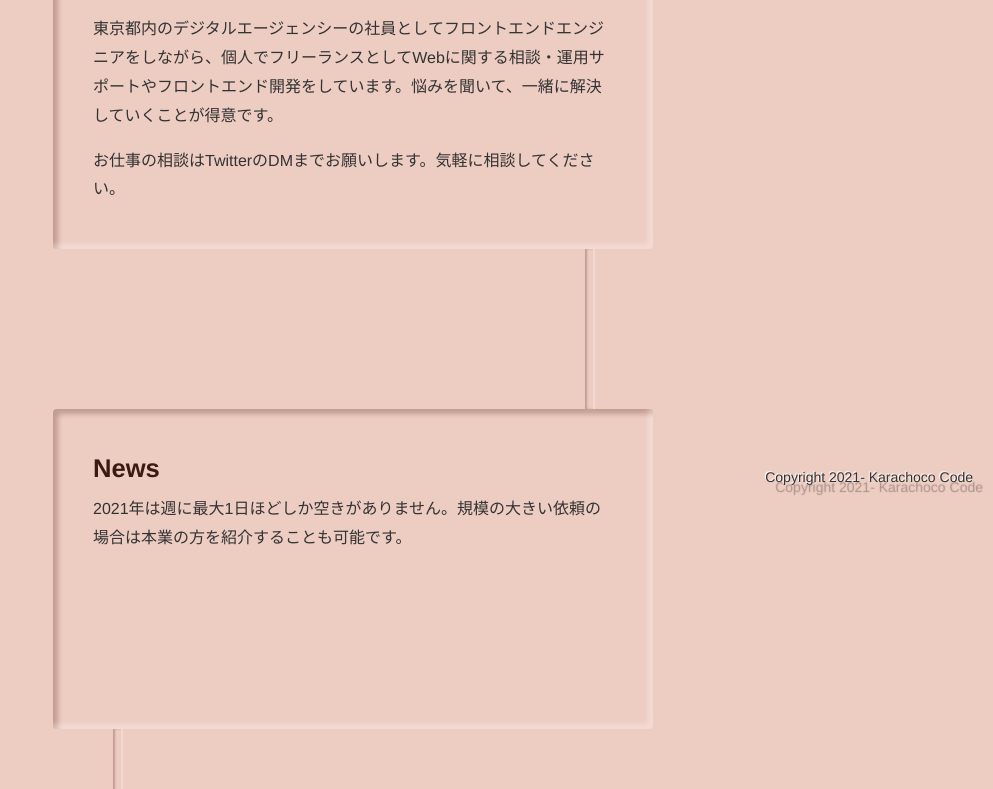
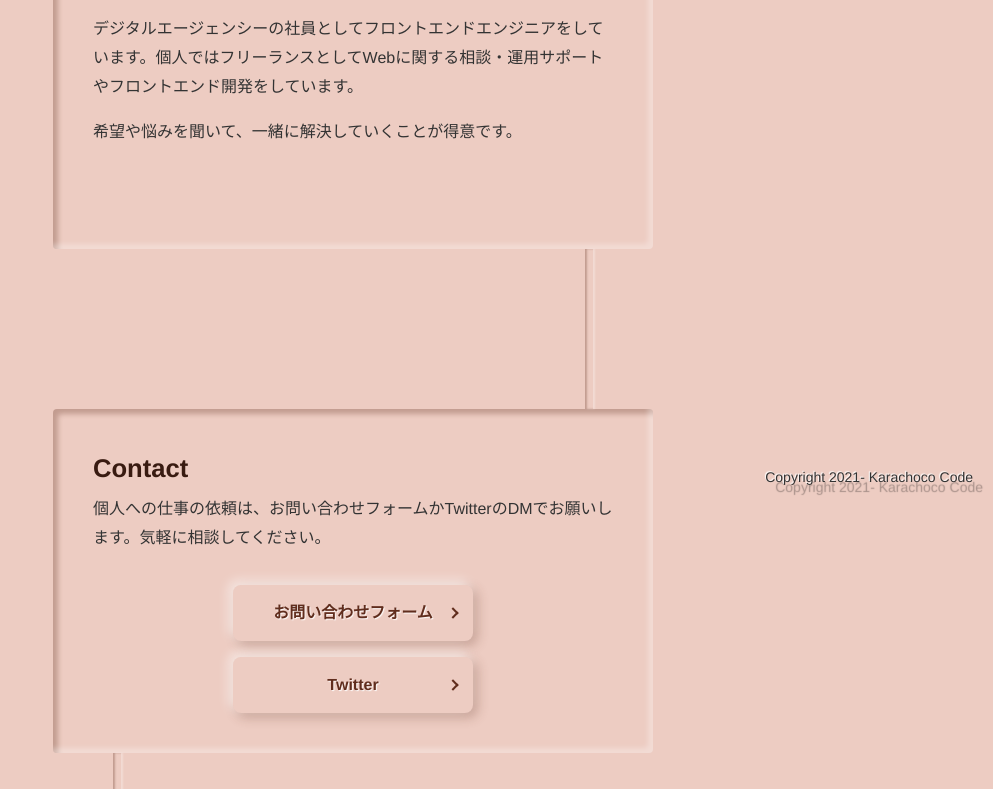
Before and after one commit to chinen-octtn/chi-portfolio, a Vue app: page / in a window 1280 px wide. Shown: the part 291-1080 px from the top of the page, without its empty margins (287-1280 px from the left). Built offline with nearby package versions, Linux system fonts and the light colour scheme.

Commit message:
add: 問い合わせフォーム

```diff
--- a/src/components/pages/Top.vue
+++ b/src/components/pages/Top.vue
@@ -4,11 +4,27 @@
     <Section block="true">
       <Heading level="2" label="Hello world !" />
       <Text
-        text="東京都内のデジタルエージェンシーの社員としてフロントエンドエンジニアをしながら、個人でフリーランスとしてWebに関する相談・運用サポートやフロントエンド開発をしています。悩みを聞いて、一緒に解決していくことが得意です。"
+        text="デジタルエージェンシーの社員としてフロントエンドエンジニアをしています。個人ではフリーランスとしてWebに関する相談・運用サポートやフロントエンド開発をしています。"
       />
       <Separate size="1" />
+      <Text text="希望や悩みを聞いて、一緒に解決していくことが得意です。" />
+    </Section>
+    <Section block="true">
+      <Heading level="2" label="Contact" />
       <Text
-        text="お仕事の相談はTwitterのDMまでお願いします。気軽に相談してください。"
+        text="個人への仕事の依頼は、お問い合わせフォームかTwitterのDMでお願いします。気軽に相談してください。"
+      />
+      <Separate size="2" />
+      <Button
+        link="https://forms.gle/w8UwVtMrtS1D95sy7"
+        blank="true"
+        text="お問い合わせフォーム"
+      />
+      <Separate size="1" />
+      <Button
+        link="https://twitter.com/chocodogmagic"
+        blank="true"
+        text="Twitter"
       />
     </Section>
     <Section block="true">
```
